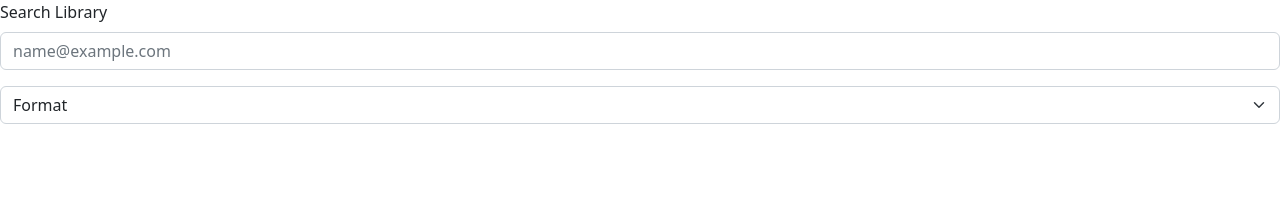
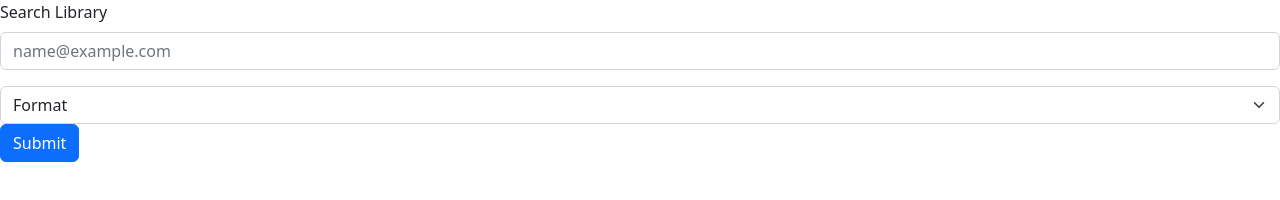
Before and after one commit to kevinkraiss/loc-search, a plain HTML site: page index.html in a window 1280 px wide. Drawn offline with nearby package versions, Linux system fonts and the light colour scheme.

Commit message:
adds submit button

```diff
--- a/index.html
+++ b/index.html
@@ -9,6 +9,7 @@
     <title>Library of Congess Search</title>
 </head>
 <body>
+    <form>
 
         <div class="mb-3">
             <label for="exampleFormControlInput1" class="form-label">Search Library</label>
@@ -21,7 +22,8 @@
             <option value="2">Book</option>
             <option value="3"></option>
         </select>
-
+        <button type="submit" class="btn btn-primary">Submit</button>
+    </form>
 
 
 
```
Lines whose indentation alone changed are shown as unchanged.
